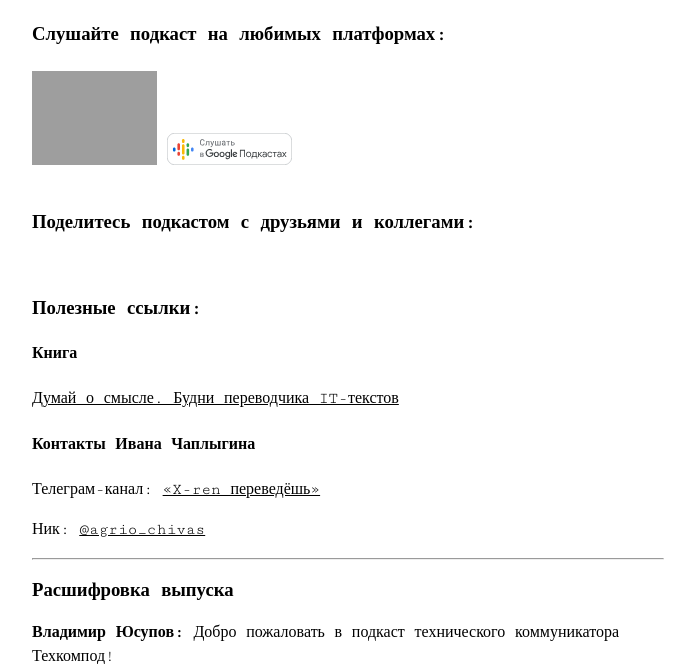
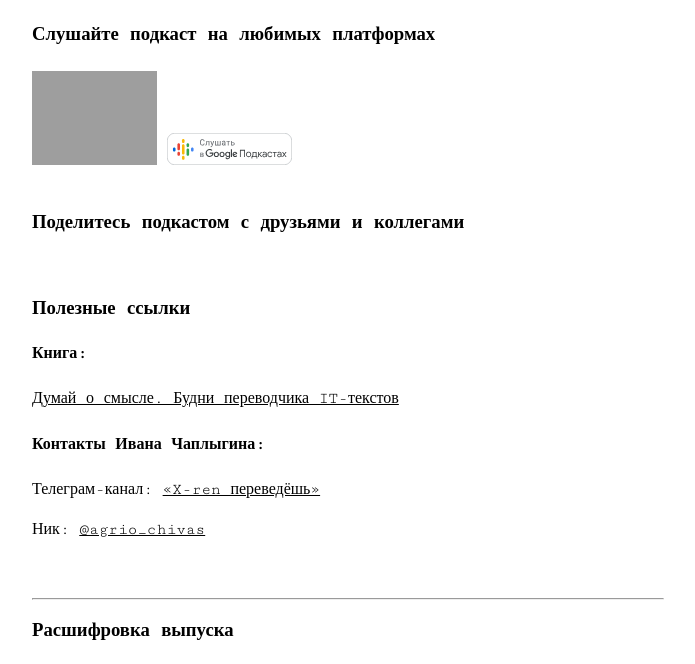
Before and after one commit to techwritex/techcommpod, a Jekyll site: the page built from _posts/2024-01-18-vypusk-14-beseda-s-ivanom-chaplyginym-1.md, in a window 1280 px wide and 900 px high, scrolled down 925 px, cut to the strip 236-900 px from the top of the window. Shown: the whole strip, without its empty margins (292-987 px from the left). Built offline with Jekyll 4.4.1, drawn with Linux system fonts in a browser that asks for light colours.

Commit message:
techcommpod-1.8.1-structure-fixes-02

```diff
--- a/_includes/podcast_platforms.html
+++ b/_includes/podcast_platforms.html
@@ -1,4 +1,4 @@
-<h3>Слушайте подкаст на любимых платформах:</h3>
+<h3>Слушайте подкаст на любимых платформах</h3>
 <div class="podcastButtonsEmbedPost">
     <div class="podcastButtons">
         <a target="_blank" href="https://apple.co/3SbtZXI"><img
--- a/_includes/podcast_share_buttons.html
+++ b/_includes/podcast_share_buttons.html
@@ -1,4 +1,4 @@
-<h3>Поделитесь подкастом с друзьями и коллегами:</h3>
+<h3>Поделитесь подкастом с друзьями и коллегами</h3>
 <script src="https://yastatic.net/share2/share.js"></script>
 <div class="ya-share2" data-curtain data-size="m" data-shape="normal" data-limit="4"
     data-services="linkedin,vkontakte,telegram,whatsapp" data-copy="extraItem"></div>
--- a/_posts/2024-01-18-vypusk-14-beseda-s-ivanom-chaplyginym-1.md
+++ b/_posts/2024-01-18-vypusk-14-beseda-s-ivanom-chaplyginym-1.md
@@ -27,17 +27,19 @@ episode: "Выпуск #14. Беседа с Иваном Чаплыгиным (
 
 {% include podcast_share_buttons.html %}
 
-### Полезные ссылки:
+### Полезные ссылки
 
-#### Книга
+#### Книга:
 
 [Думай о смысле. Будни переводчика IT-текстов](https://www.mann-ivanov-ferber.ru/books/dumaj-o-smysle/)
 
-#### Контакты Ивана Чаплыгина
+#### Контакты Ивана Чаплыгина:
 
 Телеграм-канал: [«X-ren переведёшь»](https://t.me/nevertranslate)
 
 Ник: [@agrio_chivas](https://t.me/agrio_chivas)
+
+<br>
 
 ***
 
```
